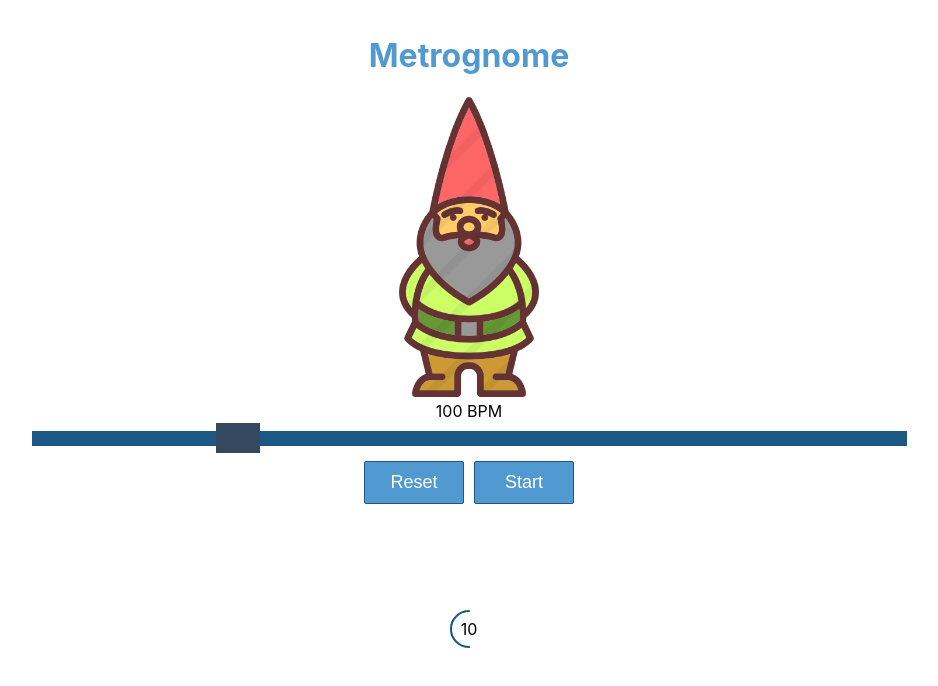
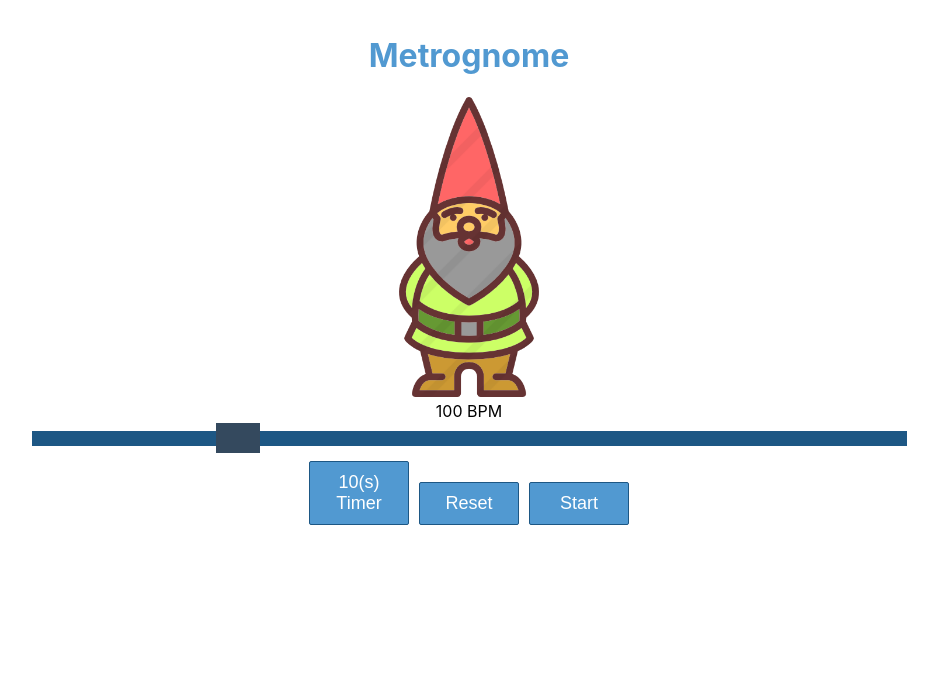
Before and after one commit to omgitsgod/metronome, a React (Create React App) app: page / in a window 1280 px wide. Shown: the top 686 px of the page, without its empty margins (171-1109 px from the left). Built offline with nearby package versions, Linux system fonts and the light colour scheme.

Commit message:
Add onclick to timer button rendering timer

```diff
--- a/src/App.js
+++ b/src/App.js
@@ -12,15 +12,16 @@ function App() {
   const [beatsPerMeasure, setBeatsPerMeasure] = useState(4)
   const clicky1 = new Audio(click1);
   const clicky2 = new Audio(click2);
-  const [timer, setTimer] = useState(0)
+  const [intTimer, setIntTimer] = useState(0)
+  const [timer, setTimer] = useState(false)
   useEffect(()=> {
     localStorage.setItem('bpm', bpm)
   }, [bpm])
 
   const handleBpmChange = (e) => {
     if (playing) {
-      clearInterval(timer)
-      setTimer(setInterval(playClick, (60 / bpm) * 1000))
+      clearInterval(intTimer)
+      setIntTimer(setInterval(playClick, (60 / bpm) * 1000))
       setCount(0);
       setBpm(e.target.value)
     } else {
@@ -30,24 +31,24 @@ function App() {
   const startStop = () => {
 
     if (playing) {
-      clearInterval(timer)
+      clearInterval(intTimer)
       setPlaying(false)
-      console.log(timer);
+      console.log(intTimer);
     } else {
-      setTimer(setInterval(
+      setIntTimer(setInterval(
         playClick, (60 / bpm) * 1000
       ))
       setCount(0)
       setPlaying(true)
       playClick()
-      console.log(timer);
+      console.log(intTimer);
     }
   }
   const reset = () => {
     setBpm(100)
     setCount(0)
     setPlaying(false)
-    clearInterval(timer)
+    clearInterval(intTimer)
   }
   const playClick = () => {
     if (count % beatsPerMeasure === 0) {
@@ -65,9 +66,10 @@ function App() {
         <div>{bpm} BPM</div>
         <input type="range" min="60" max="240" value={bpm} onChange={handleBpmChange} />
       </div>
+      <button onClick={()=>{setTimer(!timer)}}>10(s) Timer</button>
       <button onClick={reset}>Reset</button>
       <button onClick={startStop}>{playing ? "Stop" : "Start"}</button>
-      <Timer />
+      {timer ? <Timer reset={reset}/> : null}
     </div>
   );
 }
--- a/src/Timer.js
+++ b/src/Timer.js
@@ -2,11 +2,12 @@ import React, { useState, useEffect} from 'react';
 import gnome from './gnome.png'
 import './App.css';
 
-function Timer() {
+function Timer(props) {
+  let countdown=10
 
   return (
     <div id="countdown">
-  <div id="countdown-number">10</div>
+  <div id="countdown-number">{countdown}</div>
   <svg>
     <circle r="18" cx="20" cy="20"></circle>
   </svg>
```
